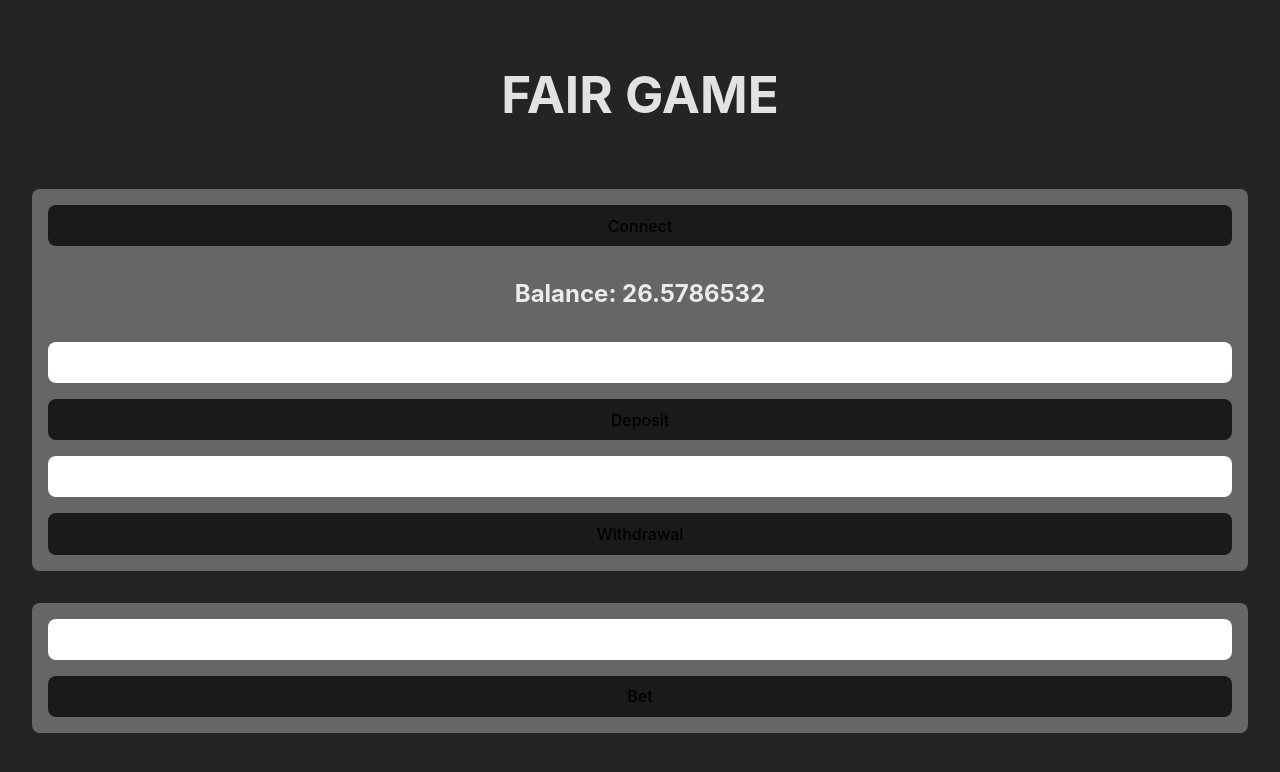
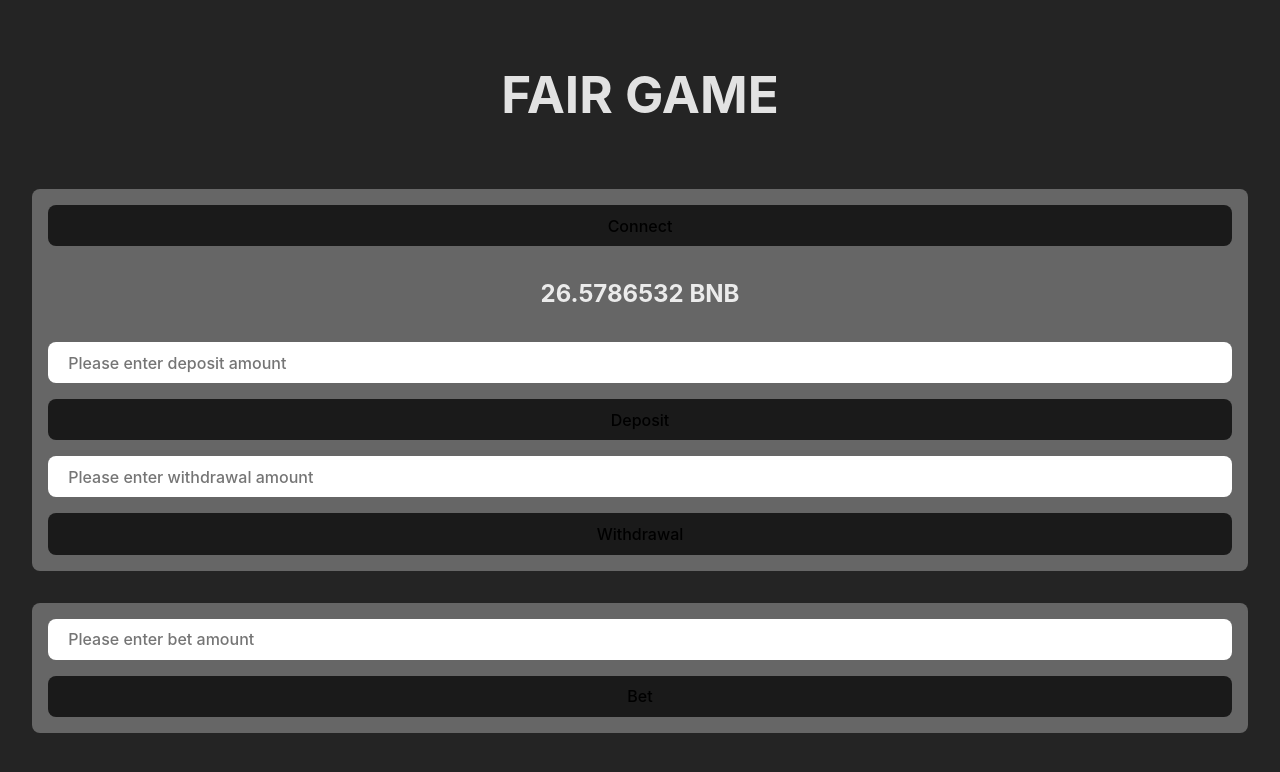
Before and after one commit to throuz/fair-game, a React (Vite) app: page / in a window 1280 px wide. Shown: the top 772 px of the page. Built offline with nearby package versions, Linux system fonts and the light colour scheme.

Commit message:
add placeholder & optimize balance display

```diff
--- a/src/App.jsx
+++ b/src/App.jsx
@@ -6,14 +6,14 @@ const App = () => {
       <h1>FAIR GAME</h1>
       <div className="card">
         <button>Connect</button>
-        <h2>Balance: 26.5786532</h2>
-        <input type="number" />
+        <h2>26.5786532 BNB</h2>
+        <input type="number" placeholder="Please enter deposit amount" />
         <button>Deposit</button>
-        <input type="number" />
+        <input type="number" placeholder="Please enter withdrawal amount" />
         <button>Withdrawal</button>
       </div>
       <div className="card">
-        <input type="number" />
+        <input type="number" placeholder="Please enter bet amount" />
         <button>Bet</button>
       </div>
     </div>
```
